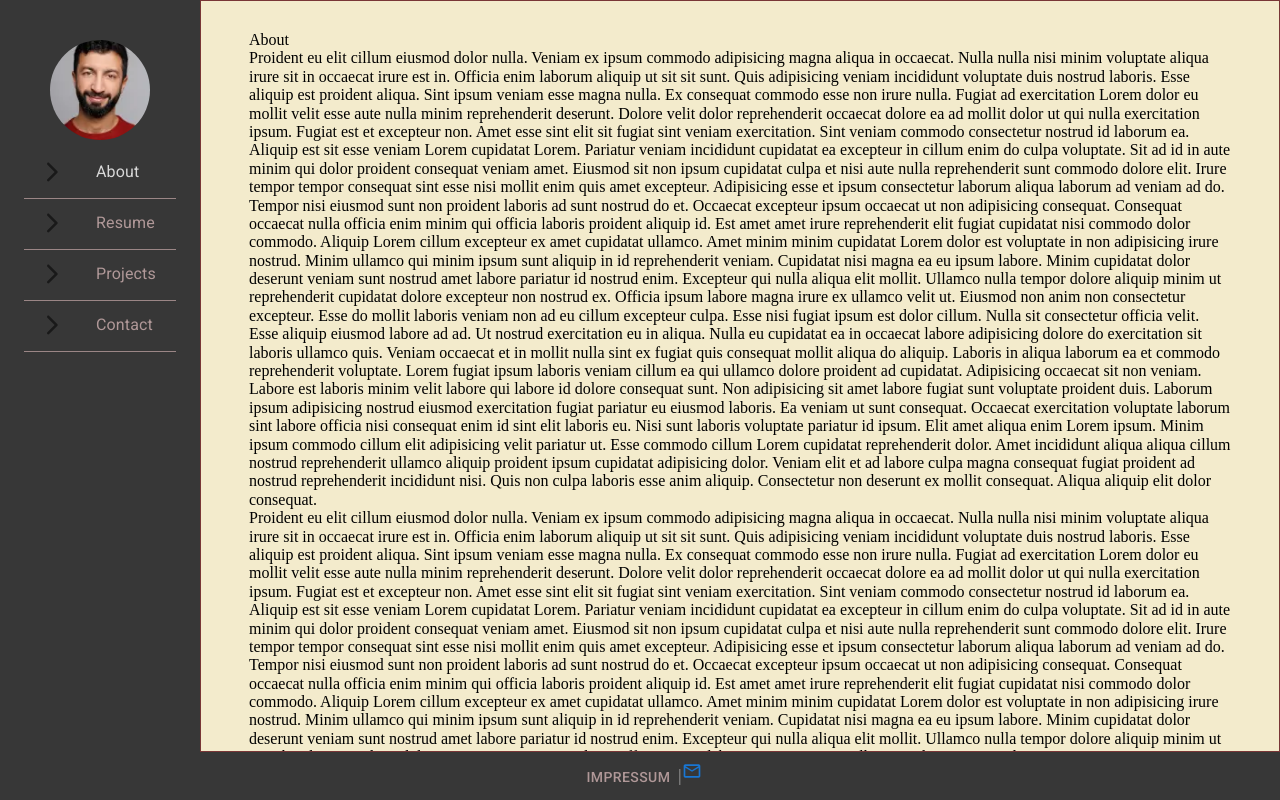
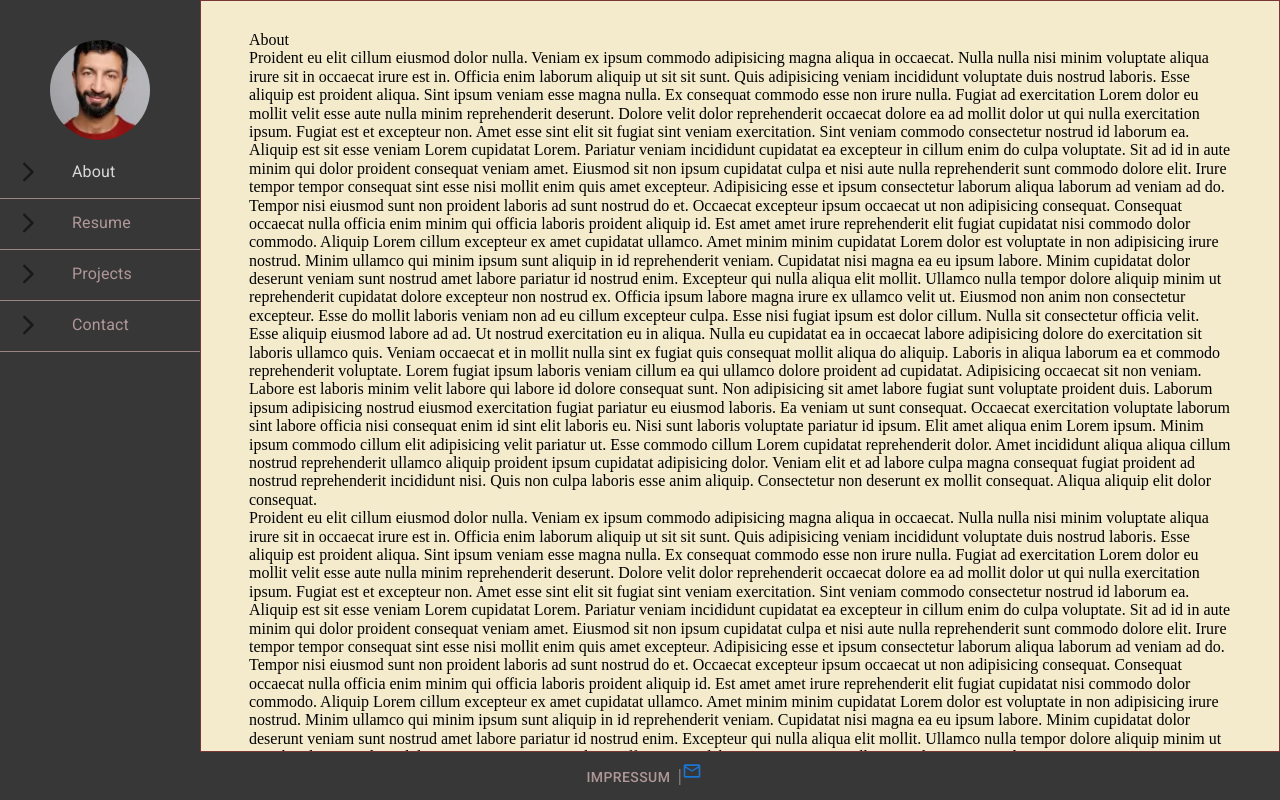
Before and after one commit to halilesmer/halil-portfolio-client-server, a React (Create React App) app: page / in a window 1280 px wide. Built offline with nearby package versions, Linux system fonts and the light colour scheme.

Commit message:
navigation drawer for mobile version

```diff
--- a/src/App.js
+++ b/src/App.js
@@ -17,7 +17,9 @@ function App() {
         <ResponsiveAppBar />
 
         <div id="secondDiv">
-          <Aside />
+          <Container id="aside" component={"aside"} fixed>
+            <Aside />
+          </Container>
 
           <Container component={"main"} id="mainContainer">
             <Routes>
--- a/src/components/Aside.js
+++ b/src/components/Aside.js
@@ -1,7 +1,6 @@
 import {
   Avatar,
   Box,
-  Container,
   Divider,
   List,
   ListItem,
@@ -12,7 +11,7 @@ import {
 import * as React from "react";
 import avatar from "../assets/halil-esmer-profil-picture_sidebar.webp";
 import ArrowForwardIosRoundedIcon from "@mui/icons-material/ArrowForwardIosRounded";
-import {NavLink } from "react-router-dom";
+import { NavLink } from "react-router-dom";
 
 export default function Aside() {
   const styleDivider = {
@@ -24,24 +23,18 @@ export default function Aside() {
     margin: 0,
     paddingBottom: 0,
   };
-  const styleAvatar = { width: 100, height: 100, margin: "0 auto" };
+  const styleAvatar = {
+    width: 100,
+    height: 100,
+    margin: "40px auto auto auto",
+  };
   const styleLinks = {
     fontSize: "calc(18px + (24 - 18) * (100vw - 400px) / (800 - 400))",
   };
 
   return (
     <>
-      <Container
-        component={"aside"}
-        id="aside"
-        sx={{ padding: "40px 0 0 0", marginLeft:'0' }}
-        fixed
-      >
-        <Avatar
-          alt="halil_esmer-profil-picture"
-          src={avatar}
-          sx={styleAvatar}
-        />
+      <Avatar alt="halil_esmer-profil-picture" src={avatar} sx={styleAvatar} />
       <Box sx={{ width: "100%", maxWidth: 360 }}>
         <nav aria-label="main mailbox folders">
           <List sx={styleLists}>
@@ -114,7 +107,6 @@ const styleLinks = {
         </nav>
         <Divider sx={styleDivider} />
       </Box>
-      </Container>
     </>
   );
 }
--- a/src/components/Contact.js
+++ b/src/components/Contact.js
@@ -1,5 +1,5 @@
-import React from 'react'
+import React from "react";
 
 export const Contact = () => {
   return <div>Contact</div>;
-}
+};
--- /dev/null
+++ b/src/components/Drawer.js
@@ -0,0 +1,42 @@
+import * as React from "react";
+import SwipeableDrawer from "@mui/material/SwipeableDrawer";
+import Aside from "./Aside";
+import { Container } from "@mui/material";
+
+export default function Drawer({ state, setState }) {
+  const toggleDrawer = (open) => (event) => {
+    if (
+      event &&
+      event.type === "keydown" &&
+      (event.key === "Tab" || event.key === "Shift")
+    ) {
+      return;
+    }
+
+    setState(open);
+  };
+
+  const list = () => (
+    <Container
+      role="presentation"
+      onClick={toggleDrawer(false)}
+      onKeyDown={toggleDrawer(false)}
+      id="drawerMenu"
+      component={"aside"}
+      fixed
+    >
+      <Aside />
+    </Container>
+  );
+
+  return (
+    <SwipeableDrawer
+      anchor={"left"}
+      open={state}
+      onClose={toggleDrawer(false)}
+      onOpen={toggleDrawer(true)}
+    >
+      {list()}
+    </SwipeableDrawer>
+  );
+}
--- a/src/components/ResponsiveAppBar.js
+++ b/src/components/ResponsiveAppBar.js
@@ -1,36 +1,25 @@
-import * as React from 'react';
-import AppBar from '@mui/material/AppBar';
-import Box from '@mui/material/Box';
-import Toolbar from '@mui/material/Toolbar';
-import IconButton from '@mui/material/IconButton';
-import Typography from '@mui/material/Typography';
-import Menu from '@mui/material/Menu';
-import MenuIcon from '@mui/icons-material/Menu';
-import Container from '@mui/material/Container';
-import Avatar from '@mui/material/Avatar';
-import Button from '@mui/material/Button';
-import Tooltip from '@mui/material/Tooltip';
-import MenuItem from '@mui/material/MenuItem';
-import avatar from '../assets/halil-esmer-profil-picture.webp';
-import { NavLink } from 'react-router-dom';
+import * as React from "react";
+import AppBar from "@mui/material/AppBar";
+import Box from "@mui/material/Box";
+import Toolbar from "@mui/material/Toolbar";
+import IconButton from "@mui/material/IconButton";
 
-const pages = ['Resume', 'Projects', 'About'];
+import MenuIcon from "@mui/icons-material/Menu";
+import Container from "@mui/material/Container";
+import Avatar from "@mui/material/Avatar";
+import Button from "@mui/material/Button";
+import Tooltip from "@mui/material/Tooltip";
 
+import avatar from "../assets/halil-esmer-profil-picture.webp";
+import { NavLink } from "react-router-dom";
+import Drawer from "./Drawer";
 
 const ResponsiveAppBar = () => {
-  const [anchorElNav, setAnchorElNav] = React.useState(null);
-
+  const [state, setState] = React.useState(false);
 
   const handleOpenNavMenu = (event) => {
-    setAnchorElNav(event.currentTarget);
+    setState(!state);
   };
-
-
-  const handleCloseNavMenu = () => {
-    setAnchorElNav(null);
-  };
-
-
 
   return (
     <AppBar id="appBar" position="static">
@@ -47,43 +36,6 @@ const ResponsiveAppBar = () => {
             >
               <MenuIcon />
             </IconButton>
-            <Menu
-              id="menu-appbar"
-              anchorEl={anchorElNav}
-              anchorOrigin={{
-                vertical: "bottom",
-                horizontal: "left",
-              }}
-              keepMounted
-              transformOrigin={{
-                vertical: "top",
-                horizontal: "left",
-              }}
-              open={Boolean(anchorElNav)}
-              onClose={handleCloseNavMenu}
-              sx={{
-                display: { xs: "block", md: "none" },
-              }}
-            >
-              {pages.map((page) => (
-                <MenuItem key={page} onClick={handleCloseNavMenu}>
-
-                  <Typography textAlign="center">{page}</Typography>
-                </MenuItem>
-              ))}
-            </Menu>
-          </Box>
-
-          <Box sx={{ flexGrow: 1, display: { xs: "none", md: "flex" } }}>
-            {pages.map((page) => (
-              <Button
-                key={page}
-                onClick={handleCloseNavMenu}
-                sx={{ my: 2, color: "white", display: "block" }}
-              >
-                {page}
-              </Button>
-            ))}
           </Box>
 
           <NavLink
@@ -106,14 +58,13 @@ const ResponsiveAppBar = () => {
                 <IconButton sx={{ p: 0 }}>
                   <Avatar alt="halil-esmer-profil-picture" src={avatar} />
                 </IconButton>
-
-
               </NavLink>
             </Tooltip>
-
           </Box>
         </Toolbar>
       </Container>
+      {/* ------------- Drawer ---------------- */}
+      <Drawer state={state} setState={setState} />
     </AppBar>
   );
 };
--- a/src/index.css
+++ b/src/index.css
@@ -52,21 +52,19 @@ div#secondDiv {
 
 /* Aside Navigation ----------------------------- starts */
 aside#aside {
-  /* display: inline-block !important; */
   position: relative;
   min-width: 200px;
-  /* width: 20%; */
   max-width: 10%;
   height: 94vh;
   background-color: #2b2b2bf0;
   color: darkgray;
-  /* border-right: 1px solid #111; */
   top: 0;
   left: 0;
-
+  padding-left: 0;
+  padding-right: 0;
+  margin-left: 0;
+  margin-right: 0;
   transition: all 2.5s ease !important;
-
-
 }
 
 @media only screen and (max-width: 600px) {
@@ -79,14 +77,24 @@ aside#aside {
     left: -35vw;
   }
 
-  /*  aside#aside :first-of-type {
-    margin-top: 40px !important;
-
-  } */
-
-
 }
 
+/* ------------ drawerMenu ------------ starts */
+aside#drawerMenu {
+
+  /* min-width: 200px;
+  max-width: 10%; */
+  height: 100vh;
+  background-color: #2b2b2bf0;
+  color: darkgray;
+  top: 0;
+  left: 0;
+  padding: none 0 !important;
+
+  transition: all 2.5s ease !important;
+}
+
+/* ------------ drawerMenu ------------ starts */
 
 
 /* aside>div {
```
Also changed, not shown: src/components/Footer.js (+1 -21 lines), src/components/Resume.js (+3 -4 lines), src/index.js (+4 -5 lines). Lines whose indentation alone changed are shown as unchanged.
